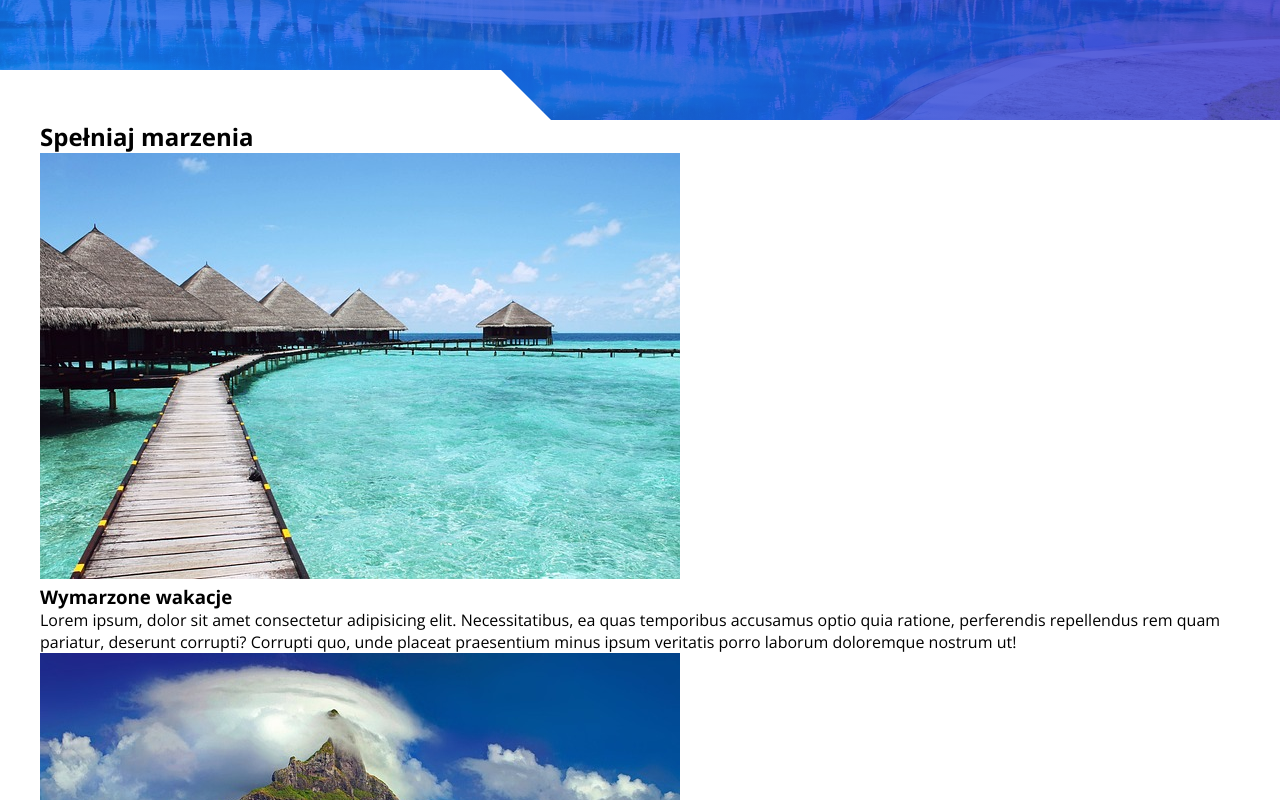
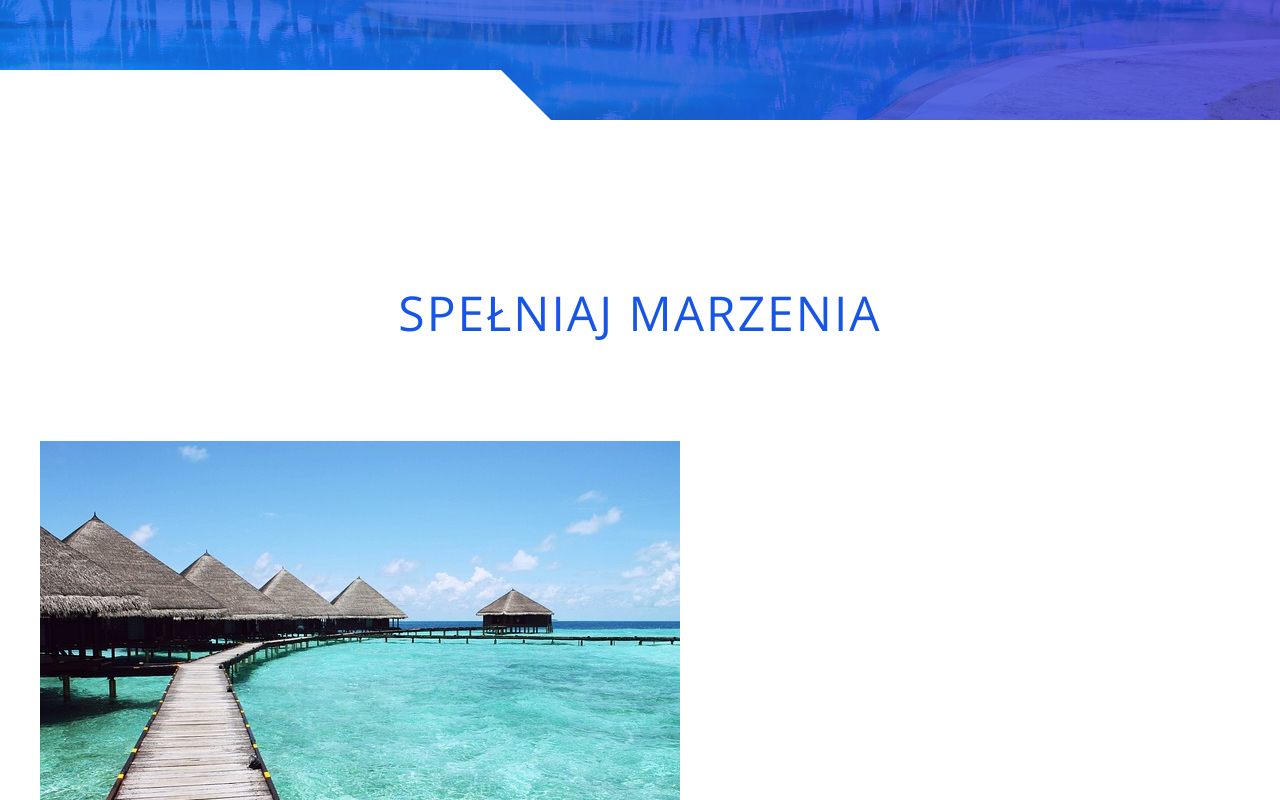
Before and after one commit to sikorski1/FlexboxWebsite, a plain HTML site: page index.html in a window 1280 px wide. Shown: the part 480-1280 px from the top of the page. Drawn offline with nearby package versions, Linux system fonts and the light colour scheme.

Commit message:
main section changes

```diff
--- a/sass/_components.scss
+++ b/sass/_components.scss
@@ -50,3 +50,38 @@
         transform-origin: left;
     }
 }
+
+.section-heading {
+	position: relative;
+	margin-bottom: 2em;
+	font-size: 3rem;
+	font-weight: 300;
+	text-transform: uppercase;
+	text-align: center;
+	color: $main-color;
+	letter-spacing: 2px;
+}
+
+.section-padding {
+	padding: 6em 2em;
+}
+
+@media(min-width: 768px) {
+	.section-heading {
+		font-size: 3.6rem;
+	}
+
+	.section-padding {
+		padding: 8em 2em;
+	}
+}
+
+@media(min-width: 992px) {
+	.section-heading {
+		font-size: 4.8rem;
+	}
+
+	.section-padding {
+		padding: 10em 2em;
+	}
+}
```
Also changed, not shown: css/main.css, 1 other file.
